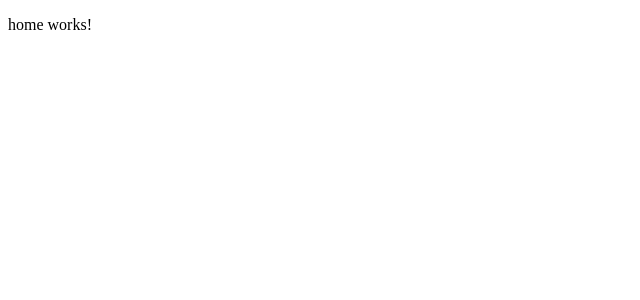
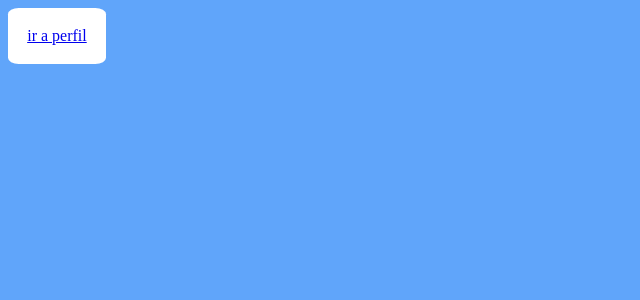
Before and after one commit to EsvinAmbrocio/demo-esvin-ambrocio, an Angular app: page /home in a window 1280 px wide. Shown: the top 300 px of the page, without its empty margins (0-640 px from the left). Built offline with nearby package versions, Linux system fonts and the light colour scheme.

Commit message:
En “Home” crear un botón que me lleve hacia el “Perfil” utilizado routerLink

```diff
--- a/src/app/home/home.component.html
+++ b/src/app/home/home.component.html
@@ -1 +1,5 @@
-<p>home works!</p>
+<div>
+  <a routerLink="/perfil">
+    ir a perfil
+  </a>
+</div>
--- a/src/app/home/home.component.scss
+++ b/src/app/home/home.component.scss
@@ -0,0 +1,13 @@
+div{
+  background-color: white;
+  display: inline-block;
+  padding: 1.2em;
+  border-radius: 11%;
+
+  &:hover {
+    background-color: black;
+    a{
+      color: white;
+    }
+  }
+}
--- a/src/styles.scss
+++ b/src/styles.scss
@@ -1 +1,4 @@
 /* You can add global styles to this file, and also import other style files */
+body {
+  background-color: #60a5fa
+}
```
